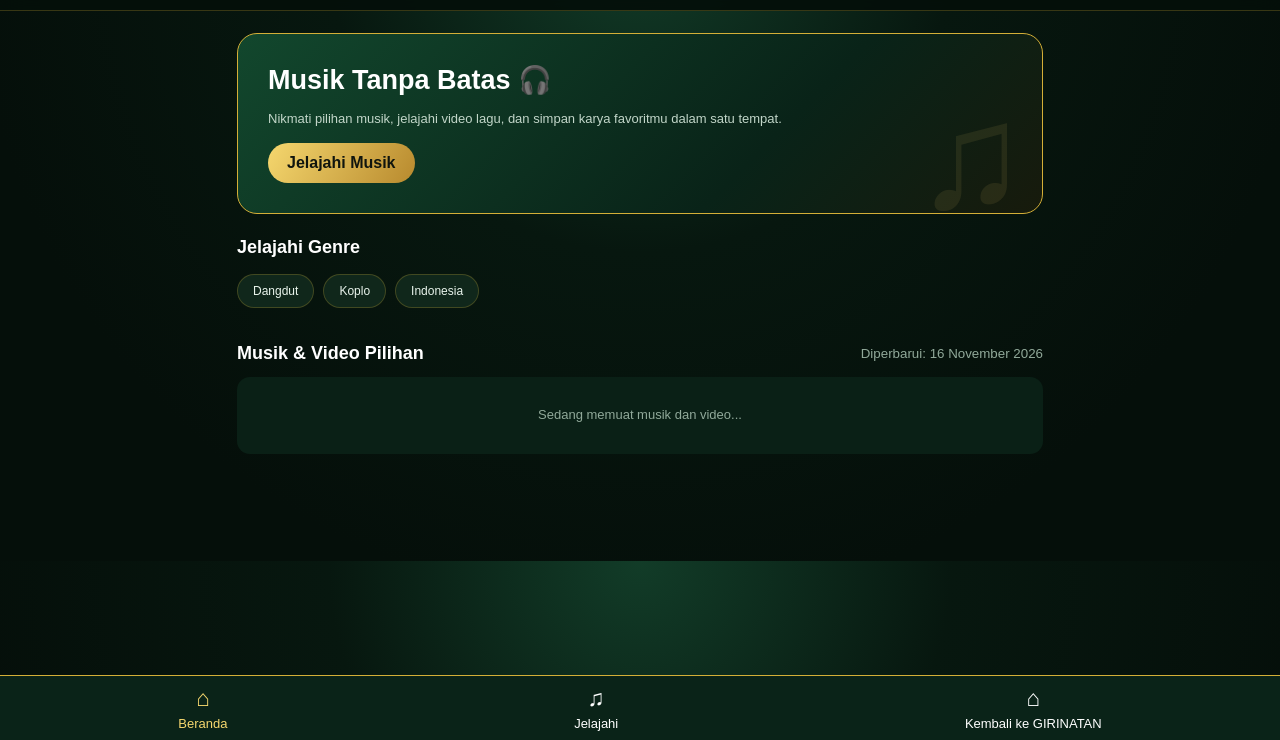
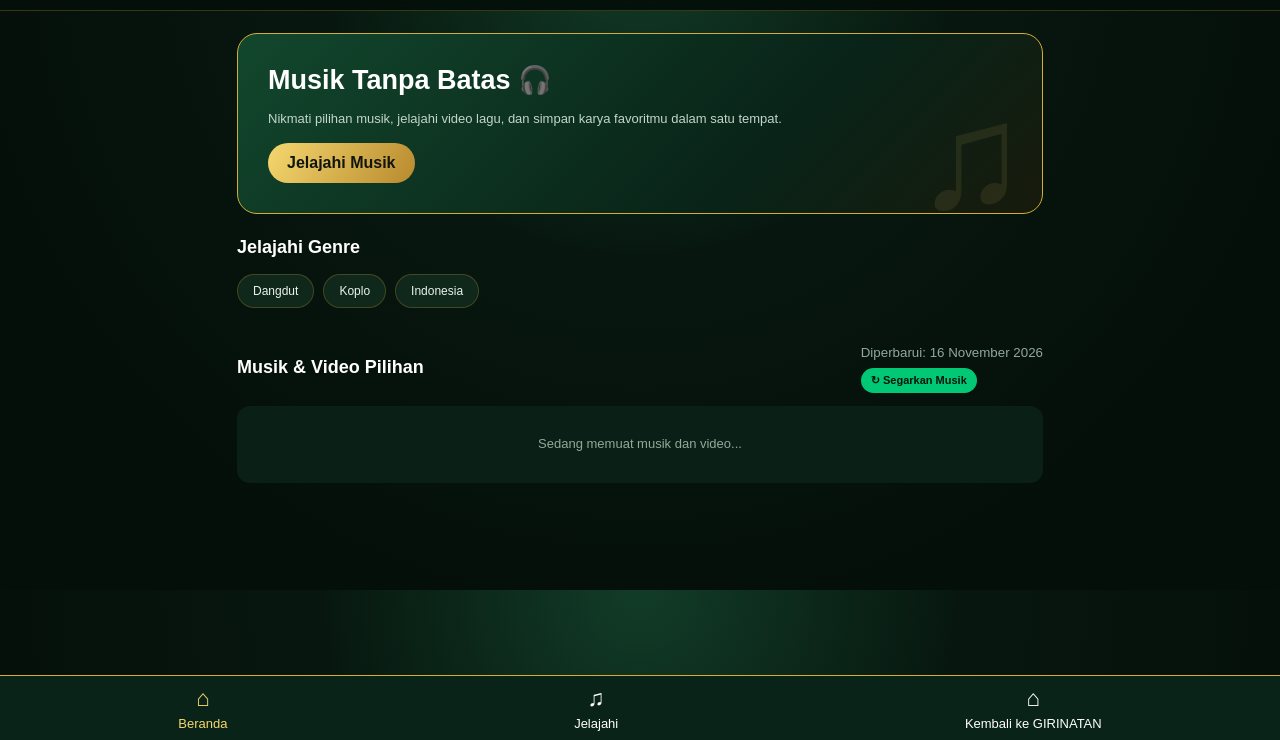
Before and after one commit to mahrudin1999-netizen/mahrudin1999-netizen.github.io, a plain HTML site: page hiburan/youtube-mp3.html in a window 1280 px wide. Shown: the part 60-800 px from the top of the page. Drawn offline with Linux system fonts and the light colour scheme; no server answers.

Commit message:
Add refresh button for daily music updates

```diff
--- a/hiburan/youtube-mp3.html
+++ b/hiburan/youtube-mp3.html
@@ -346,7 +346,12 @@ footer{
 
 <div class="section-title">
   <h2>Musik & Video Pilihan</h2>
-<small id="musicUpdateDate">Update Harian 🔄</small>
+<div>
+  <small id="musicUpdateDate">Update Harian 🔄</small>
+  <button onclick="loadHomeVideos()" style="display:block;margin-top:7px;background:#00C875;color:#04150B;border:0;border-radius:15px;padding:6px 10px;font-size:11px;font-weight:bold;">
+    ↻ Segarkan Musik
+  </button>
+</div>
 </div>
 
 <div id="homeTracks" class="music-shelf-track">
```
